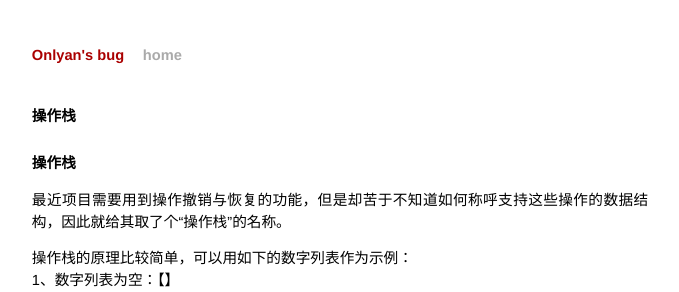
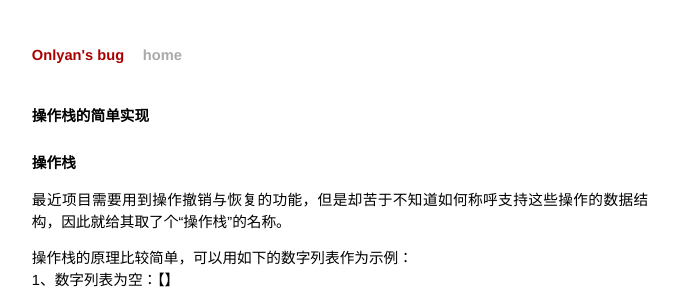
Before and after one commit to shu-yu/blog, a Jekyll site: the page built from _posts/2014-01-23-operation-stack.md, in a window 1280 px wide. Shown: the top 292 px of the page, without its empty margins (300-979 px from the left). Built offline with Jekyll 4.4.1, drawn with Linux system fonts in a browser that asks for light colours; comment, search, counter and statistics services are not loaded.

Commit message:
update article

```diff
--- a/_posts/2014-01-23-operation-stack.md
+++ b/_posts/2014-01-23-operation-stack.md
@@ -1,6 +1,6 @@
 ---
 layout: post
-title: 操作栈
+title: 操作栈的简单实现
 datetime: 2014-01-23 23:10
 tags: cpp, data structure
 ---
```
